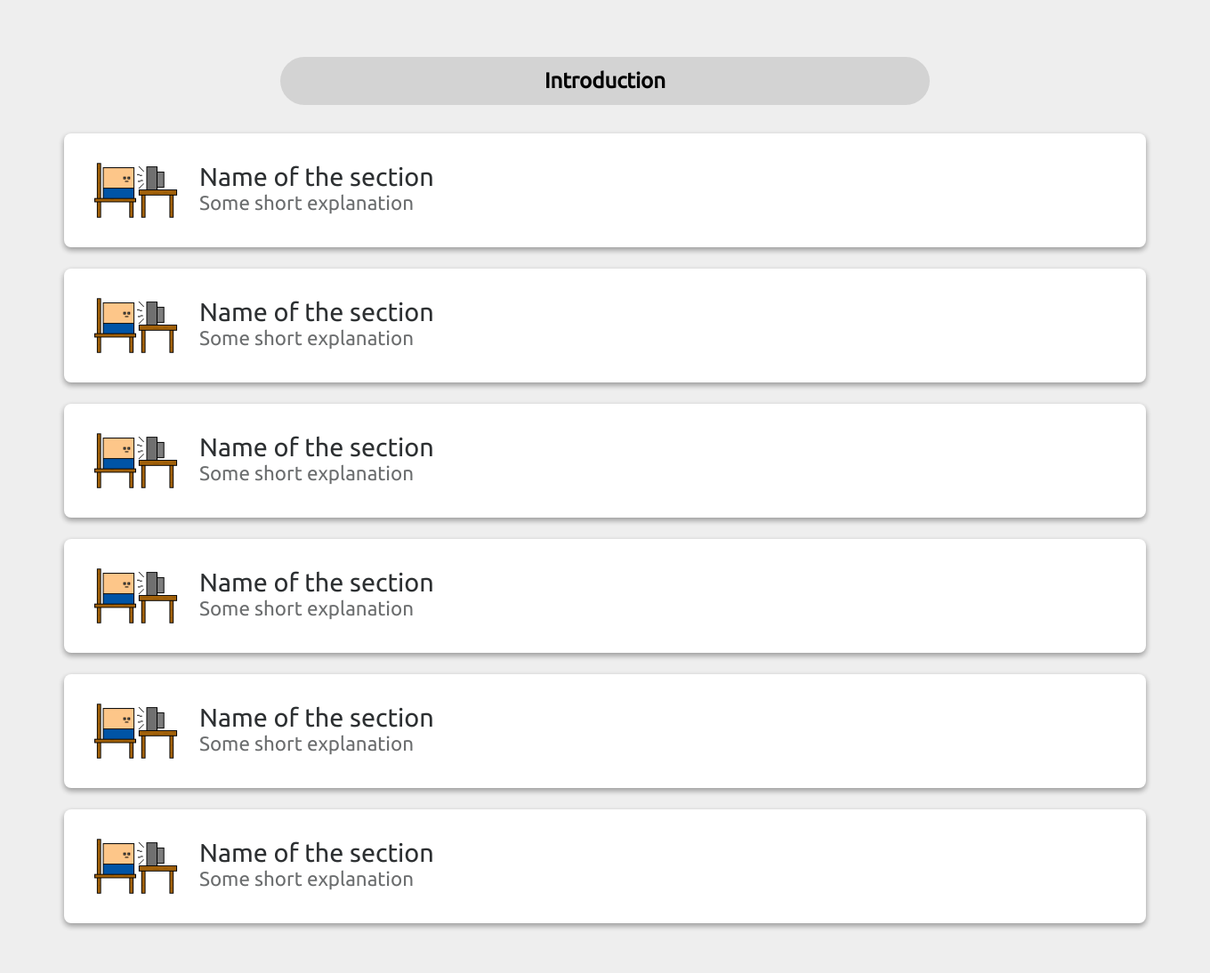
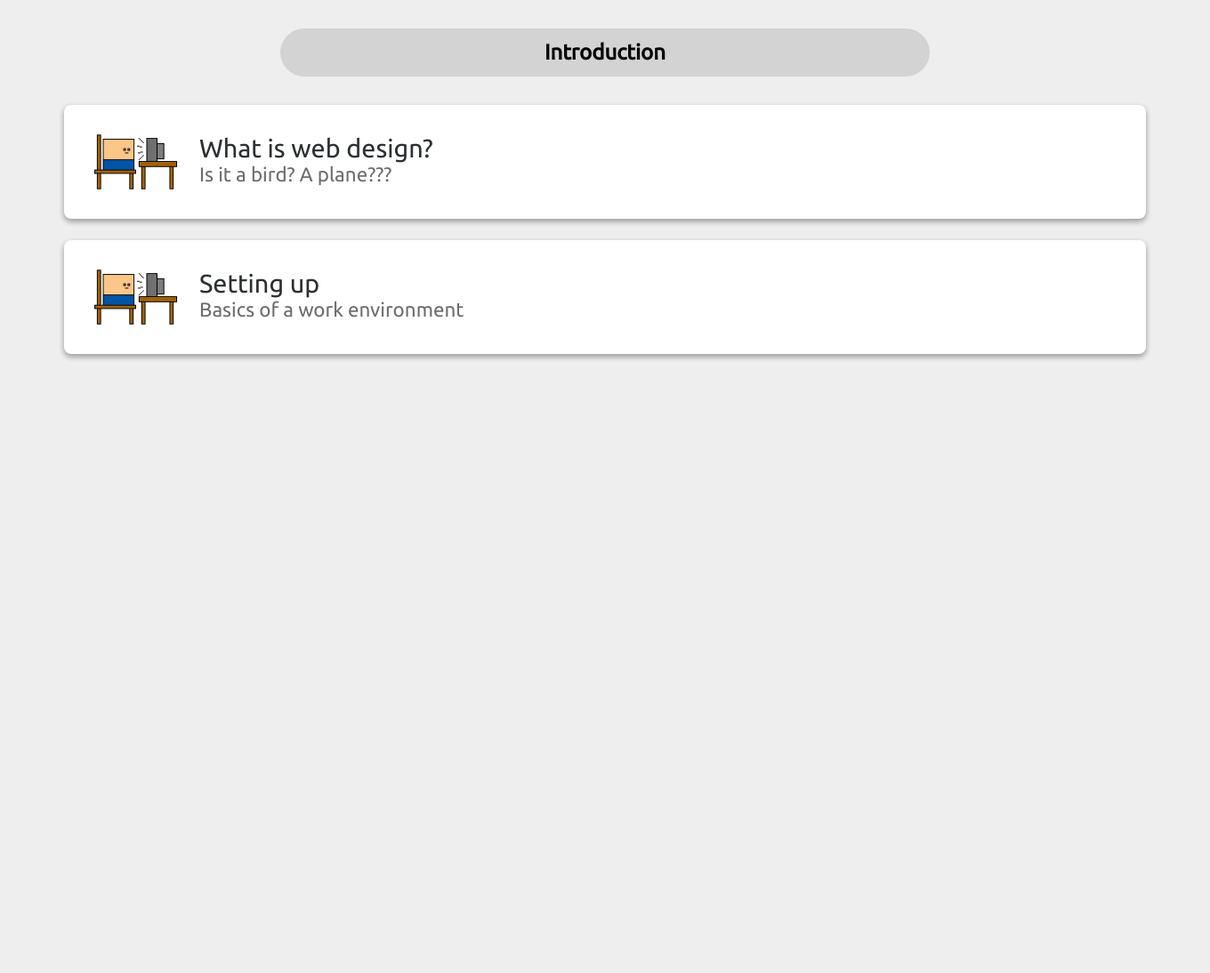
Before and after one commit to berkefiliz/easyweb, a PHP site: page / in a window 1360 px wide. Shown: the part 199-1293 px from the top of the page at 89% size. After the commit the page ends 604 px from the top, so only its background shows below. Run offline with PHP 8.4, Linux system fonts and the light colour scheme.

Commit message:
Add first real headers

```diff
--- a/index.html
+++ b/index.html
@@ -10,17 +10,17 @@
         </header>
         <nav>
             <div>Search bar here</div>
-            <div>Buttons here</div>
+            <div style="text-align: right">Buttons here</div>
         </nav>
         <div id="content">
-            <h2>Introduction</h2>
+            <h2 id="section-001">Introduction</h2>
             <div class="item">
                 <div class="img-wrapper">
                     <img src="./thumbnails/placeholder.png" />
                 </div>
                 <div class="desc-wrapper">
-                    <p class="name">Name of the section</p>
-                    <p class="desc">Some short explanation</p>
+                    <p class="name">What is web design?</p>
+                    <p class="desc">Is it a bird? A plane???</p>
                 </div>
             </div>
             <div class="item">
@@ -28,44 +28,8 @@
                     <img src="./thumbnails/placeholder.png" />
                 </div>
                 <div class="desc-wrapper">
-                    <p class="name">Name of the section</p>
-                    <p class="desc">Some short explanation</p>
-                </div>
-            </div>
-            <div class="item">
-                <div class="img-wrapper">
-                    <img src="./thumbnails/placeholder.png" />
-                </div>
-                <div class="desc-wrapper">
-                    <p class="name">Name of the section</p>
-                    <p class="desc">Some short explanation</p>
-                </div>
-            </div>
-            <div class="item">
-                <div class="img-wrapper">
-                    <img src="./thumbnails/placeholder.png" />
-                </div>
-                <div class="desc-wrapper">
-                    <p class="name">Name of the section</p>
-                    <p class="desc">Some short explanation</p>
-                </div>
-            </div>
-            <div class="item">
-                <div class="img-wrapper">
-                    <img src="./thumbnails/placeholder.png" />
-                </div>
-                <div class="desc-wrapper">
-                    <p class="name">Name of the section</p>
-                    <p class="desc">Some short explanation</p>
-                </div>
-            </div>
-            <div class="item">
-                <div class="img-wrapper">
-                    <img src="./thumbnails/placeholder.png" />
-                </div>
-                <div class="desc-wrapper">
-                    <p class="name">Name of the section</p>
-                    <p class="desc">Some short explanation</p>
+                    <p class="name">Setting up</p>
+                    <p class="desc">Basics of a work environment</p>
                 </div>
             </div>
         </div>
--- a/styles/homepage.css
+++ b/styles/homepage.css
@@ -26,7 +26,6 @@ header {
 nav {
     display: flex;
     flex-direction: row;
-    width: 100%;
     justify-content: space-between;
 }
 
@@ -93,6 +92,10 @@ h2 {
     margin: 2rem 20%;
 }
 
+#section-001 {
+    margin-top: 0 !important;
+}
+
 /* Small screens */
 
 @media screen and (max-width: 80rem) {
@@ -112,6 +115,7 @@ h2 {
         color: #2d3032;
         margin: 2rem 0;
         border-radius: 0.5rem;
-        box-shadow: rgba(0, 0, 0, 0.16) 0px 3px 6px, rgba(0, 0, 0, 0.23) 0px 3px 6px;
+        box-shadow: rgba(0, 0, 0, 0.16) 0px 3px 6px,
+            rgba(0, 0, 0, 0.23) 0px 3px 6px;
     }
 }
```
